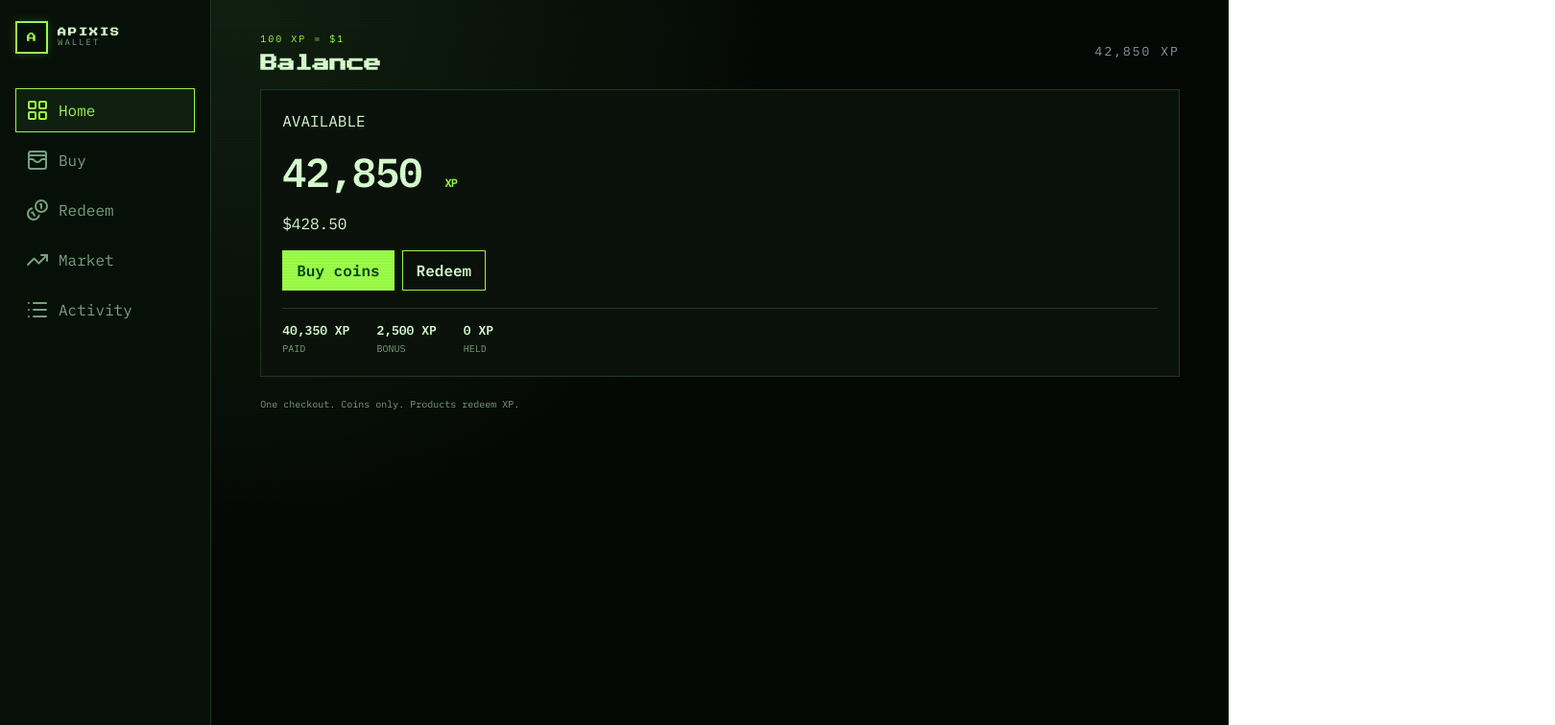
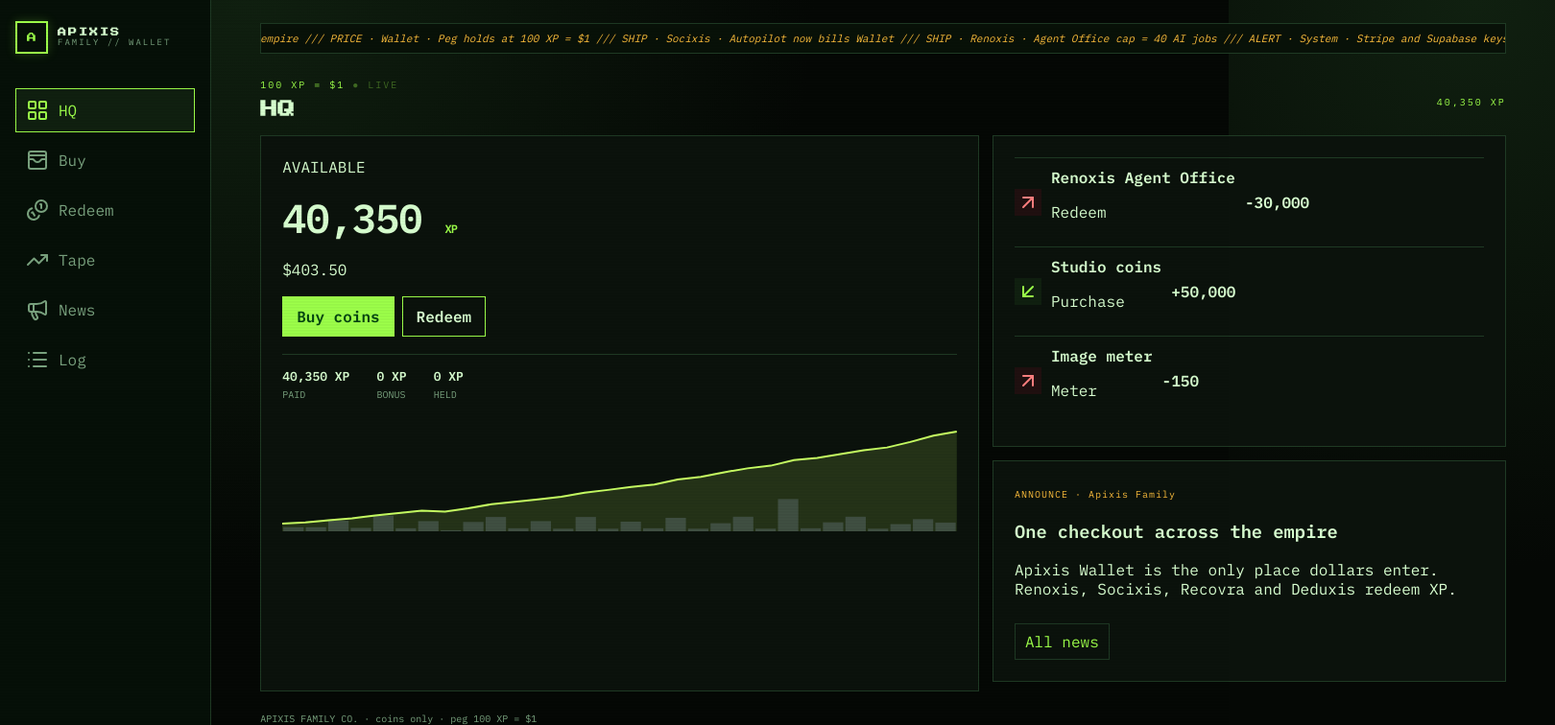
Before and after one commit to 313aidaroos/ApixisWallet, a Next.js app: page / in a window 1280 px wide. Shown: the top 756 px of the page at 96% size, 1620 px wide, since content can reach past the window. Built offline with nearby package versions, Linux system fonts and the light colour scheme.

Commit message:
Wire News tab and home dashboard grid.

```diff
--- a/app/page.tsx
+++ b/app/page.tsx
@@ -1,17 +1,18 @@
 "use client";
 
 import { useMemo, useState } from "react";
-import { ArrowDownLeft, ArrowUpRight, Coins, LayoutGrid, List, TrendingUp, WalletCards } from "lucide-react";
+import { ArrowDownLeft, ArrowUpRight, Coins, LayoutGrid, List, Megaphone, TrendingUp, WalletCards } from "lucide-react";
 import { pointPacks, redeemCatalog } from "@/lib/catalog";
 import { last24h, productTape, xpTape } from "@/lib/market";
+import { bulletins, ticker } from "@/lib/news";
 import { Tape } from "@/components/Tape";
 
-type Tab = "home" | "buy" | "redeem" | "market" | "activity";
+type Tab = "home" | "buy" | "redeem" | "market" | "news" | "activity";
 
 const seed = [
-  { title: "Renoxis Agent Office", meta: "Redeem", xp: -15000 },
-  { title: "Office coins", meta: "Purchase", xp: 36000 },
-  { title: "Renovation concept", meta: "Redeem", xp: -500 },
+  { title: "Renoxis Agent Office", meta: "Redeem", xp: -30000 },
+  { title: "Studio coins", meta: "Purchase", xp: 50000 },
+  { title: "Image meter", meta: "Meter", xp: -150 },
 ];
 
 const usd = (n: number) =>
@@ -20,7 +21,7 @@ const usd = (n: number) =>
 export default function Home() {
   const [tab, setTab] = useState<Tab>("home");
   const [paid, setPaid] = useState(40350);
-  const [bonus, setBonus] = useState(2500);
+  const [bonus, setBonus] = useState(0);
   const [reserved] = useState(0);
   const [notice, setNotice] = useState("");
   const [log, setLog] = useState(seed);
@@ -39,7 +40,7 @@ export default function Home() {
       const data = await response.json();
       if (data.url) window.location.assign(data.url);
     } catch {
-      setNotice("Stripe is not connected. Coin checkout is the only card flow.");
+      setNotice("Stripe dark. Coin checkout is the only card flow.");
     }
   };
 
@@ -49,10 +50,7 @@ export default function Home() {
       setTab("buy");
       return;
     }
-    const fromBonus = Math.min(bonus, xp);
-    const fromPaid = xp - fromBonus;
-    setBonus((b) => b - fromBonus);
-    setPaid((p) => p - fromPaid);
+    setPaid((p) => p - xp);
     setLog((rows) => [{ title: name, meta: "Redeem", xp: -xp }, ...rows]);
     setNotice(`${name} · ${xp.toLocaleString()} XP`);
     void fetch("/api/v1/quotes", {
@@ -63,7 +61,7 @@ export default function Home() {
   };
 
   const title = useMemo(
-    () => ({ home: "Balance", buy: "Buy coins", redeem: "Redeem", market: "Market", activity: "Activity" })[tab],
+    () => ({ home: "HQ", buy: "BUY", redeem: "REDEEM", market: "TAPE", news: "NEWS", activity: "LOG" })[tab],
     [tab],
   );
 
@@ -74,24 +72,26 @@ export default function Home() {
           <div className="mark">A</div>
           <div>
             <strong>APIXIS</strong>
-            <span>WALLET</span>
+            <span>FAMILY // WALLET</span>
           </div>
         </div>
         <nav>
-          <button className={tab === "home" ? "active" : ""} onClick={() => setTab("home")}><LayoutGrid />Home</button>
+          <button className={tab === "home" ? "active" : ""} onClick={() => setTab("home")}><LayoutGrid />HQ</button>
           <button className={tab === "buy" ? "active" : ""} onClick={() => setTab("buy")}><WalletCards />Buy</button>
           <button className={tab === "redeem" ? "active" : ""} onClick={() => setTab("redeem")}><Coins />Redeem</button>
-          <button className={tab === "market" ? "active" : ""} onClick={() => setTab("market")}><TrendingUp />Market</button>
-          <button className={tab === "activity" ? "active" : ""} onClick={() => setTab("activity")}><List />Activity</button>
+          <button className={tab === "market" ? "active" : ""} onClick={() => setTab("market")}><TrendingUp />Tape</button>
+          <button className={tab === "news" ? "active" : ""} onClick={() => setTab("news")}><Megaphone />News</button>
+          <button className={tab === "activity" ? "active" : ""} onClick={() => setTab("activity")}><List />Log</button>
         </nav>
       </aside>
       <section className="shell">
+        <div className="ticker"><i>{ticker}    ///    {ticker}</i></div>
         <header>
           <div>
-            <p>100 XP = $1</p>
+            <p>100 XP = $1 <span className="live">● LIVE</span></p>
             <h1>{title}</h1>
           </div>
-          <p style={{ color: "#8e99a5", fontSize: 13 }}>{available.toLocaleString()} XP</p>
+          <p>{available.toLocaleString()} XP</p>
         </header>
         {notice && (
           <div className="notice" onClick={() => setNotice("")}>
@@ -100,7 +100,7 @@ export default function Home() {
         )}
 
         {tab === "home" && (
-          <>
+          <div className="dash">
             <article className="balance-card">
               <div className="eyebrow"><span>AVAILABLE</span></div>
               <h2>{available.toLocaleString()} <small>XP</small></h2>
@@ -114,9 +114,28 @@ export default function Home() {
                 <span><b>{bonus.toLocaleString()} XP</b>Bonus</span>
                 <span><b>{reserved.toLocaleString()} XP</b>Held</span>
               </div>
+              <div style={{ marginTop: 16 }}>
+                <Tape values={xpTape.map((d) => d.circulating)} bars={xpTape.map((d) => d.buyXp + d.redeemXp)} height={120} />
+              </div>
             </article>
-            <footer>One checkout. Coins only. Products redeem XP.</footer>
-          </>
+            <div>
+              <article className="transactions">
+                {log.slice(0, 4).map((t, i) => (
+                  <div className="tx" key={`${t.title}-${i}`}>
+                    <span className={t.xp > 0 ? "in" : "out"}>{t.xp > 0 ? <ArrowDownLeft /> : <ArrowUpRight />}</span>
+                    <div><b>{t.title}</b><p>{t.meta}</p></div>
+                    <strong className={t.xp > 0 ? "green" : ""}>{t.xp > 0 ? "+" : ""}{t.xp.toLocaleString()}</strong>
+                  </div>
+                ))}
+              </article>
+              <article className="news-card" style={{ marginTop: 14 }}>
+                <em>{bulletins[0].tag} · {bulletins[0].source}</em>
+                <h3>{bulletins[0].title}</h3>
+                <p>{bulletins[0].body}</p>
+                <button className="secondary" onClick={() => setTab("news")} style={{ marginTop: 10, background: "transparent", color: "#9dff4a", border: "1px solid #1f3a24", padding: "8px 10px" }}>All news</button>
+              </article>
+            </div>
+          </div>
         )}
 
         {tab === "buy" && (
@@ -125,7 +144,7 @@ export default function Home() {
               <article key={p.id}>
                 <p>{p.name}</p>
                 <h3>{p.xp.toLocaleString()} <small>XP</small></h3>
-                <span>${p.price}{p.bonus > 0 ? ` + ${p.bonus.toLocaleString()} bonus` : ""}</span>
+                <span>${p.price}</span>
                 <button onClick={() => buy(p.id)}>Buy</button>
               </article>
             ))}
@@ -149,36 +168,18 @@ export default function Home() {
         {tab === "market" && (
           <>
             <article className="balance-card">
-              <div className="eyebrow">
-                <span>XP / USD</span>
-                <span className="live">PEG $0.01</span>
-              </div>
-              <h2>$0.01 <small>fixed</small></h2>
-              <p>Not a floating ticker. Cap = circulating XP × peg.</p>
+              <div className="eyebrow"><span>XP / USD</span><span className="live">PEG $0.01</span></div>
+              <h2>$0.01 <small>FIXED</small></h2>
               <div className="split">
                 <span><b>{tape.circulating.toLocaleString()}</b>Circulating</span>
-                <span><b>{usd(tape.capUsd)}</b>Liability cap</span>
-                <span><b>{usd(tape.volumeUsd)}</b>24h volume</span>
+                <span><b>{usd(tape.capUsd)}</b>Cap</span>
+                <span><b>{usd(tape.volumeUsd)}</b>24h vol</span>
               </div>
               <div style={{ marginTop: 18 }}>
-                <Tape
-                  values={xpTape.map((d) => d.circulating)}
-                  bars={xpTape.map((d) => d.buyXp + d.redeemXp)}
-                  height={160}
-                />
+                <Tape values={xpTape.map((d) => d.circulating)} bars={xpTape.map((d) => d.buyXp + d.redeemXp)} height={160} />
               </div>
-              <p style={{ marginTop: 10, fontSize: 11, color: "#8e99a5" }}>
-                Line = circulating supply. Bars = buy + redeem volume. Demo tape until the ledger is live.
-              </p>
             </article>
-
-            <div className="section-title" style={{ marginTop: 28 }}>
-              <div>
-                <p>PRODUCTS</p>
-                <h2>Redeem volume</h2>
-              </div>
-            </div>
-            <div className="products">
+            <div className="products" style={{ marginTop: 14 }}>
               {productTape.map((p) => (
                 <article key={p.key} style={{ ["--accent"]: p.color } as React.CSSProperties}>
                   <p>{p.symbol}</p>
@@ -189,6 +190,18 @@ export default function Home() {
               ))}
             </div>
           </>
+        )}
+
+        {tab === "news" && (
+          <div>
+            {bulletins.map((b) => (
+              <article className="news-card" key={b.id}>
+                <em>{b.tag} · {b.source} · {b.at}</em>
+                <h3>{b.title}</h3>
+                <p>{b.body}</p>
+              </article>
+            ))}
+          </div>
         )}
 
         {tab === "activity" && (
@@ -202,6 +215,7 @@ export default function Home() {
             ))}
           </article>
         )}
+        <footer>APIXIS FAMILY CO. · coins only · peg 100 XP = $1</footer>
       </section>
     </main>
   );
```
